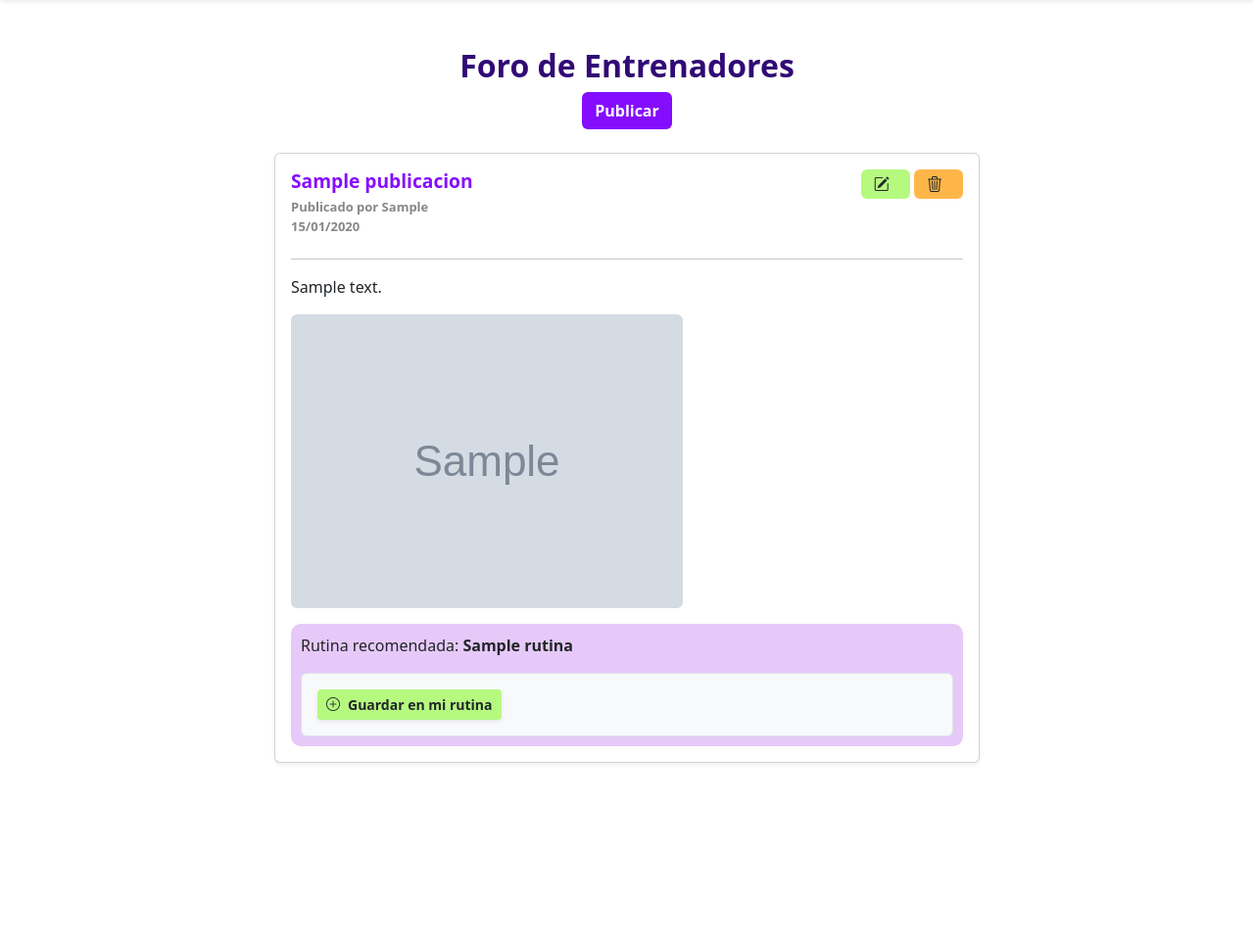
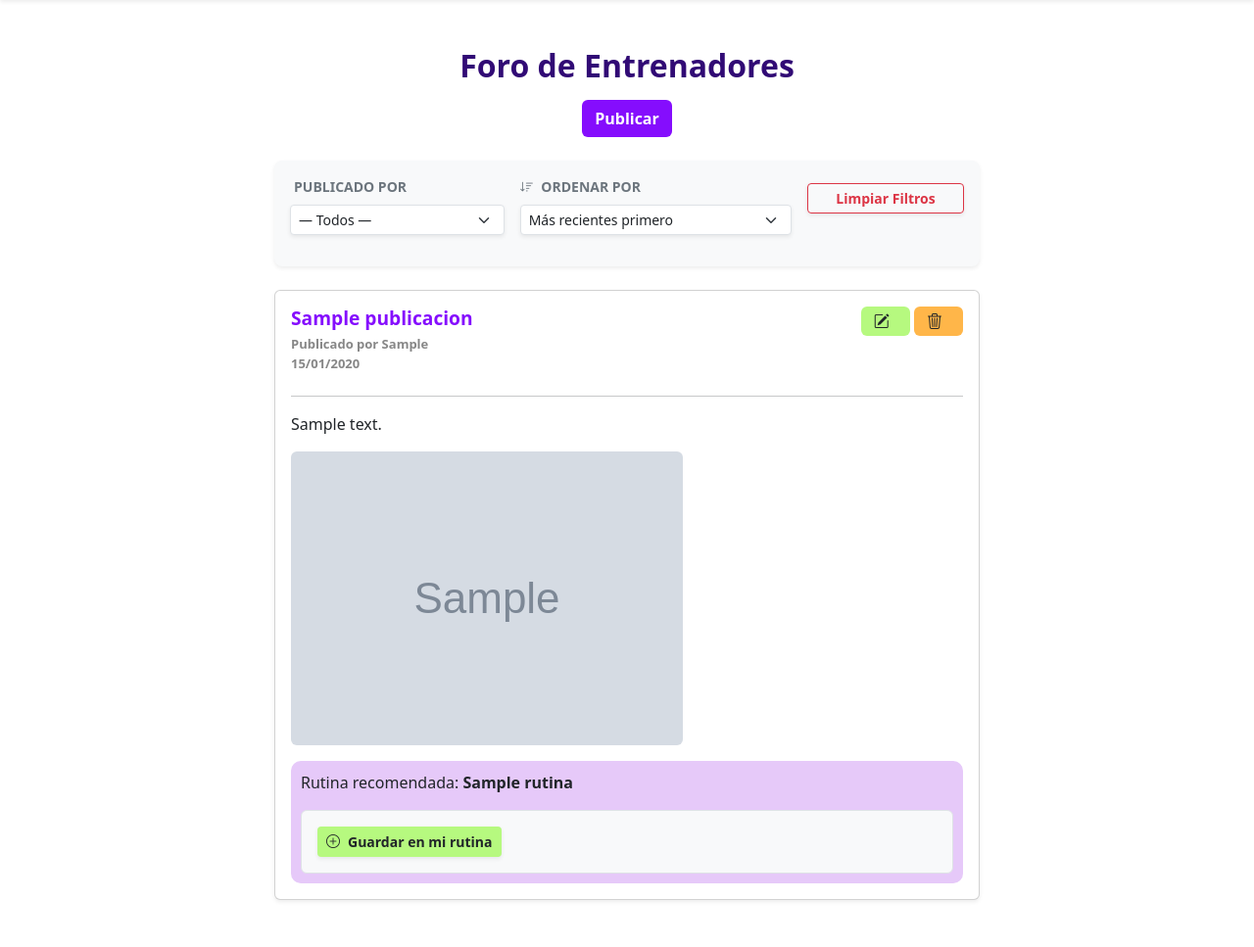
Before and after one commit to Alex5625/Endorphin-Rush, a Django app: page /forum/ in a window 1280 px wide. Shown: the part 108-1075 px from the top of the page at 98% size. Before the commit the page ends 888 px from the top, so only its background shows below. Run offline with Django 5.2, Linux system fonts and the light colour scheme; a user stored in the database is signed in; tables that the repository leaves empty hold one stand-in row (values such as "Sample post"); grey boxes marked "Sample" are stand-in pictures; some libraries are stand-ins or nearby versions.

Commit message:
Se agregan filtros y ordenamiento al Foro de Entrenadores
Se implementó un panel de búsqueda interactivo en la vista principal del foro (board.html).

Permite a los usuarios filtrar las publicaciones por el autor/entrenador específico.

Se añade capacidades de ordenamiento: cronológico (más recientes/antiguas) y alfabético por título (A-Z, Z-A).

```diff
--- a/src/forum/templates/forum/board.html
+++ b/src/forum/templates/forum/board.html
@@ -3,10 +3,10 @@
 {% block content %}
 
 <div class="container mt-4">
-    <div class="text-center">
+    <div class="text-center mb-4">
         <h2 class="texto-titulo">Foro de Entrenadores</h2>
         {% if es_entrenador %}
-            <div class="mb-4">
+            <div class="mt-3">
                 <a href="{% url 'forum:create_post' %}" class="btn boton-agregar">
                     Publicar
                 </a>
@@ -14,6 +14,42 @@
         {% endif %}
     </div>
 
+    <div class="row mb-4">
+        <div class="col-md-8 mx-auto">
+            <div class="card p-3 shadow-sm bg-light border-0 rounded-3">
+                <form method="GET" action="" class="row g-3 align-items-center">
+
+                    <div class="col-md-4">
+                        <label class="form-label fw-bold text-secondary small text-uppercase"><i class="bi bi-person-filter me-1"></i> Publicado por</label>
+                        <select name="autor" class="form-select form-select-sm shadow-sm" onchange="this.form.submit()">
+                            <option value="">— Todos —</option>
+                            {% for autor in autores_foro %}
+                                <option value="{{ autor.id }}" {% if autor_actual == autor.id|stringformat:"i" %}selected{% endif %}>
+                                    {{ autor.username }}
+                                </option>
+                            {% endfor %}
+                        </select>
+                    </div>
+
+                    <div class="col-md-5">
+                        <label class="form-label fw-bold text-secondary small text-uppercase"><i class="bi bi-sort-down me-1"></i> Ordenar por</label>
+                        <select name="ordenar" class="form-select form-select-sm shadow-sm" onchange="this.form.submit()">
+                            <option value="recientes" {% if orden_actual == 'recientes' or not orden_actual %}selected{% endif %}>Más recientes primero</option>
+                            <option value="antiguas" {% if orden_actual == 'antiguas' %}selected{% endif %}>Más antiguas primero</option>
+                            <option value="alfa_asc" {% if orden_actual == 'alfa_asc' %}selected{% endif %}>Título (A - Z)</option>
+                            <option value="alfa_desc" {% if orden_actual == 'alfa_desc' %}selected{% endif %}>Título (Z - A)</option>
+                        </select>
+                    </div>
+
+                    <div class="col-md-3 d-flex align-items-end h-100 mt-4 mt-md-0">
+                        <a href="?" class="btn btn-sm btn-outline-danger w-100 fw-bold shadow-sm">
+                            Limpiar Filtros
+                        </a>
+                    </div>
+                </form>
+            </div>
+        </div>
+    </div>
     <div class="row">
         <div class="col-md-8 mx-auto">
             {% for post in publicaciones %}
--- a/src/forum/views.py
+++ b/src/forum/views.py
@@ -4,6 +4,7 @@ from .models import Publicacion
 from .forms import PostForm
 from exercise_plans.models import Rutina
 from django.db.models import Q
+from django.contrib.auth.models import User
 
 # Create your views here.
 
@@ -14,12 +15,38 @@ def es_entrenador_o_admin(user):
 
 @login_required
 def forum_board(request):
+    #primero traemos todas las publicaciones
     publicaciones = Publicacion.objects.all()
     es_entrenador = es_entrenador_o_admin(request.user)
 
+    #despues capturamos los parámetros de filtrado desde la URL
+    autor_id = request.GET.get('autor')
+    ordenar_por = request.GET.get('ordenar')
+
+    # se aplica el Filtro por Autor
+    if autor_id:
+        publicaciones = publicaciones.filter(autor_id=autor_id)
+
+    #aplicar Ordenamiento
+    if ordenar_por == 'alfa_asc':
+        publicaciones = publicaciones.order_by('titulo')
+    elif ordenar_por == 'alfa_desc':
+        publicaciones = publicaciones.order_by('-titulo')
+    elif ordenar_por == 'antiguas':
+        publicaciones = publicaciones.order_by('fecha_creacion')
+    else:
+        # recientes o por defecto: La fecha más nueva arriba
+        publicaciones = publicaciones.order_by('-fecha_creacion')
+
+    #Obtener solo los usuarios que han hecho al menos una publicación
+    autores_foro = User.objects.filter(publicaciones__isnull=False).distinct()
+
     return render(request, 'forum/board.html', {
         'publicaciones': publicaciones,
-        'es_entrenador': es_entrenador
+        'es_entrenador': es_entrenador,
+        'autores_foro': autores_foro,
+        'autor_actual': autor_id,
+        'orden_actual': ordenar_por
     })
 
 @login_required
```
